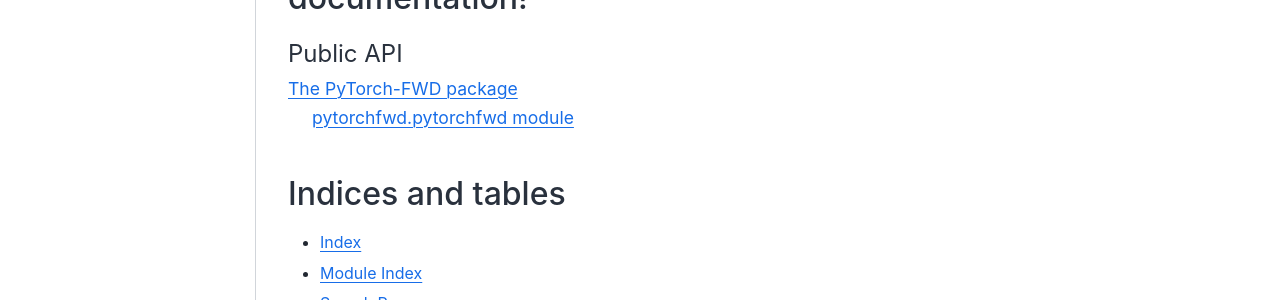
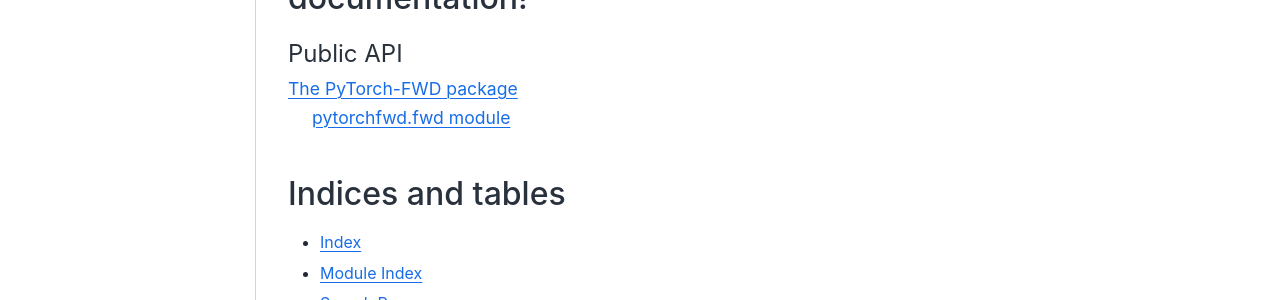
Before and after one commit to NeuralHPC/PyTorch-FWD, a Sphinx documentation site: the page built from docs/index.rst, in a window 1280 px wide and 900 px high, scrolled down 2301 px. Shown: the part 426-726 px from the top of the window. Built offline with Sphinx 7.4.7 and the Sphinx Book theme 1.1.4, drawn with Linux system fonts in a browser that asks for light colours.

Commit message:
fix autodoc.

```diff
--- a/docs/fwd.rst
+++ b/docs/fwd.rst
@@ -2,10 +2,10 @@
 ========================
 
 
-pytorchfwd.pytorchfwd module
+pytorchfwd.fwd module
 ---------------------------
 
-.. automodule:: pytorchfwd.pytorchfwd
+.. automodule:: pytorchfwd.fwd
    :members:
    :undoc-members:
    :show-inheritance:
```
